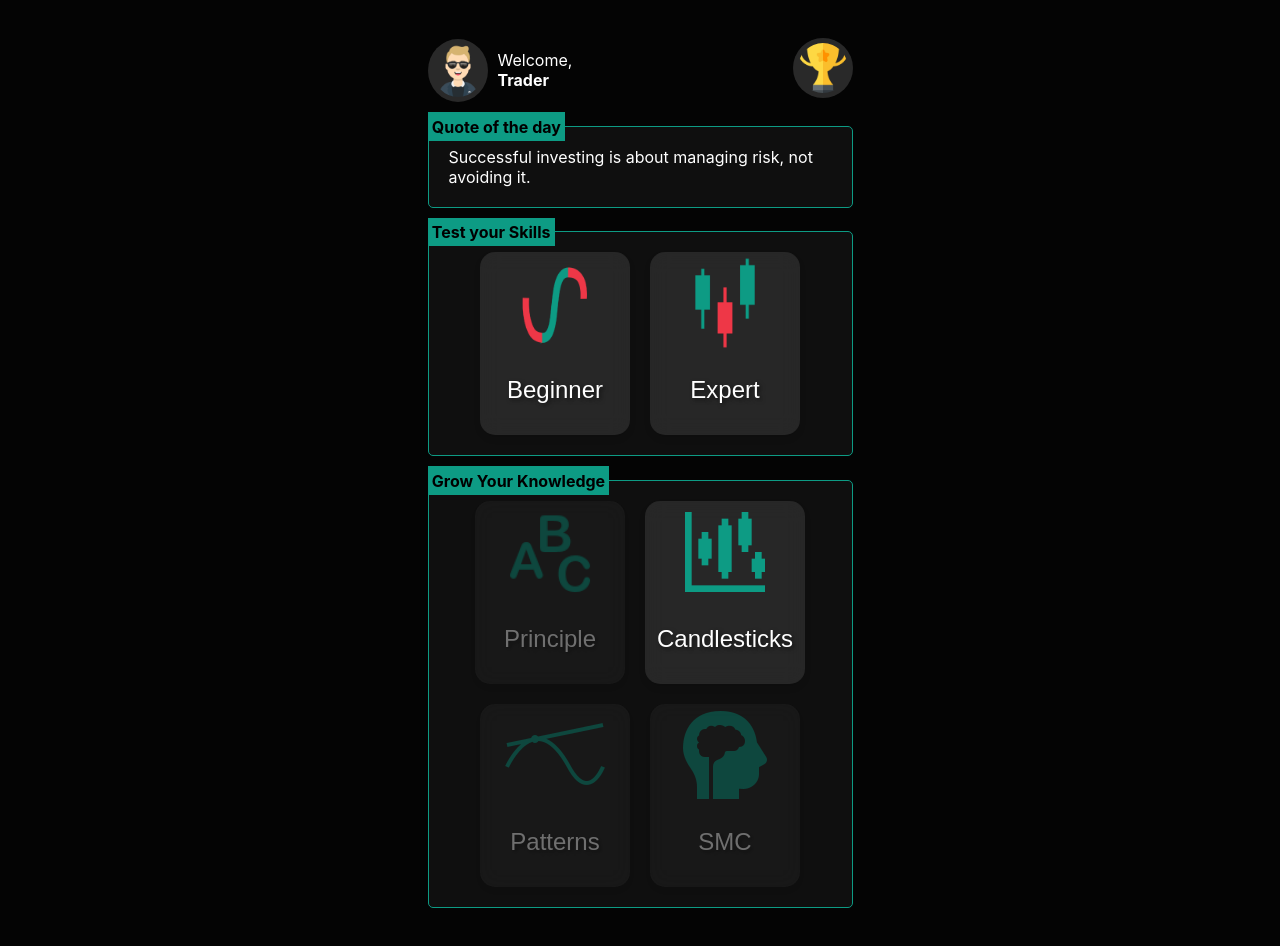
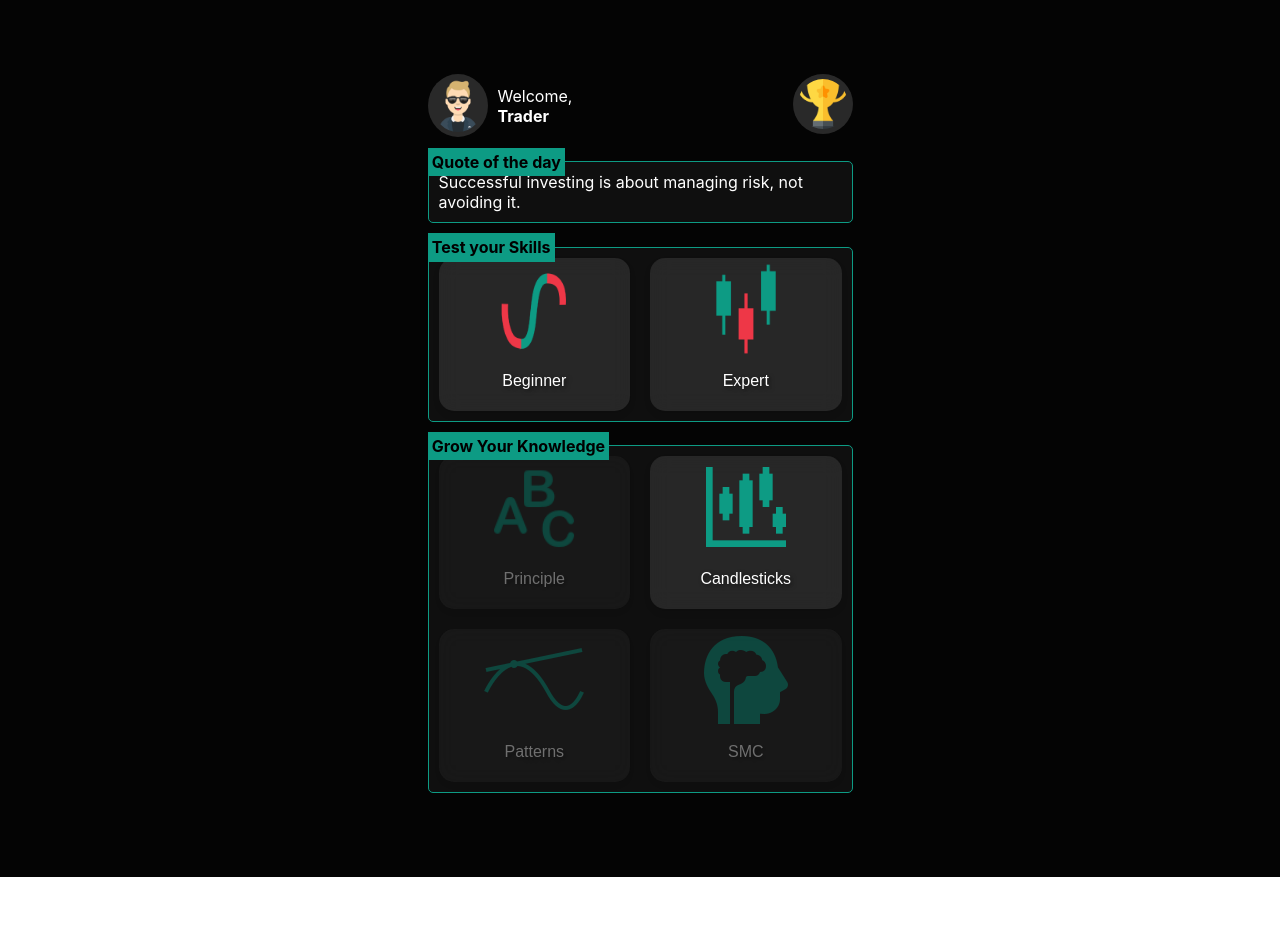
Before and after one commit to sanzay83/tradingQuiz, a React (Create React App) app: page / in a window 1280 px wide. Shown: the top 946 px of the page. After the commit the page ends 877 px from the top, so only its background shows below. Built offline with nearby package versions, Linux system fonts and the light colour scheme; no server answers.

Commit message:
made button grid style dynamic

```diff
--- a/src/components/Home.jsx
+++ b/src/components/Home.jsx
@@ -124,7 +124,7 @@ function Home() {
       </div>
       <div className="home-container">
         <div className="section-title">Test your Skills</div>
-        <div className="container">
+        <div className="container two-fr">
           {levels.map((item, index) => (
             <button
               key={index}
@@ -147,7 +147,7 @@ function Home() {
       </div>
       <div className="home-container">
         <div className="section-title">Grow Your Knowledge</div>
-        <div className="container">
+        <div className="container two-fr">
           {studyType.map((studyItem, index) =>
             studyItem.status === false ? (
               <button
--- a/src/styles/Home.scss
+++ b/src/styles/Home.scss
@@ -10,23 +10,22 @@
 }
 
 .title {
-  font-size: 2.5rem;
-  margin-bottom: 20px;
   text-shadow: 2px 2px 4px rgba(0, 0, 0, 0.5);
 }
 
 .container {
-  display: flex;
-  flex-direction: row;
-  flex-wrap: wrap;
-  justify-content: center;
+  display: grid;
   gap: 20px;
   max-width: 500px;
   border: 1px solid $buy-color;
   border-radius: 5px;
   margin-top: -15px;
-  padding: 20px;
+  padding: 10px;
   background-color: rgba(107, 107, 107, 0.1);
+}
+
+.two-fr {
+  grid-template-columns: 1fr 1fr;
 }
 
 .container img {
@@ -38,8 +37,8 @@
   display: flex;
   flex-direction: column;
   align-items: center;
-  min-width: 150px;
-  max-width: 160px;
+  min-width: 120px;
+  max-width: 100%;
   background: rgba(255, 255, 255, 0.1);
   backdrop-filter: blur(10px);
   box-shadow: 0 4px 6px rgba(0, 0, 0, 0.1);
@@ -65,11 +64,11 @@
 }
 
 .level-container .textholder {
-  padding: 20px;
+  padding: 10px;
 }
 
 .level-container .title {
-  font-size: 1.5rem;
+  font-size: 1rem;
   margin-bottom: 10px;
   text-align: left;
 }
```
